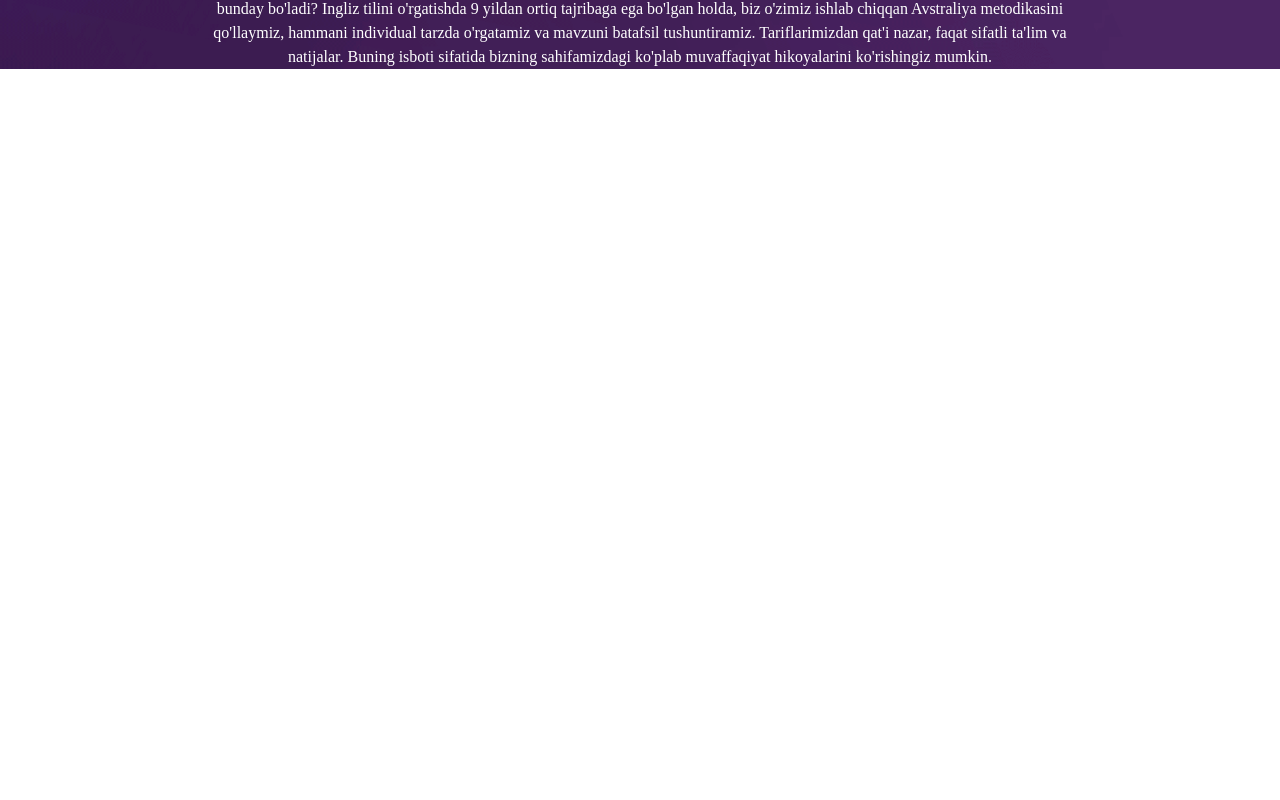
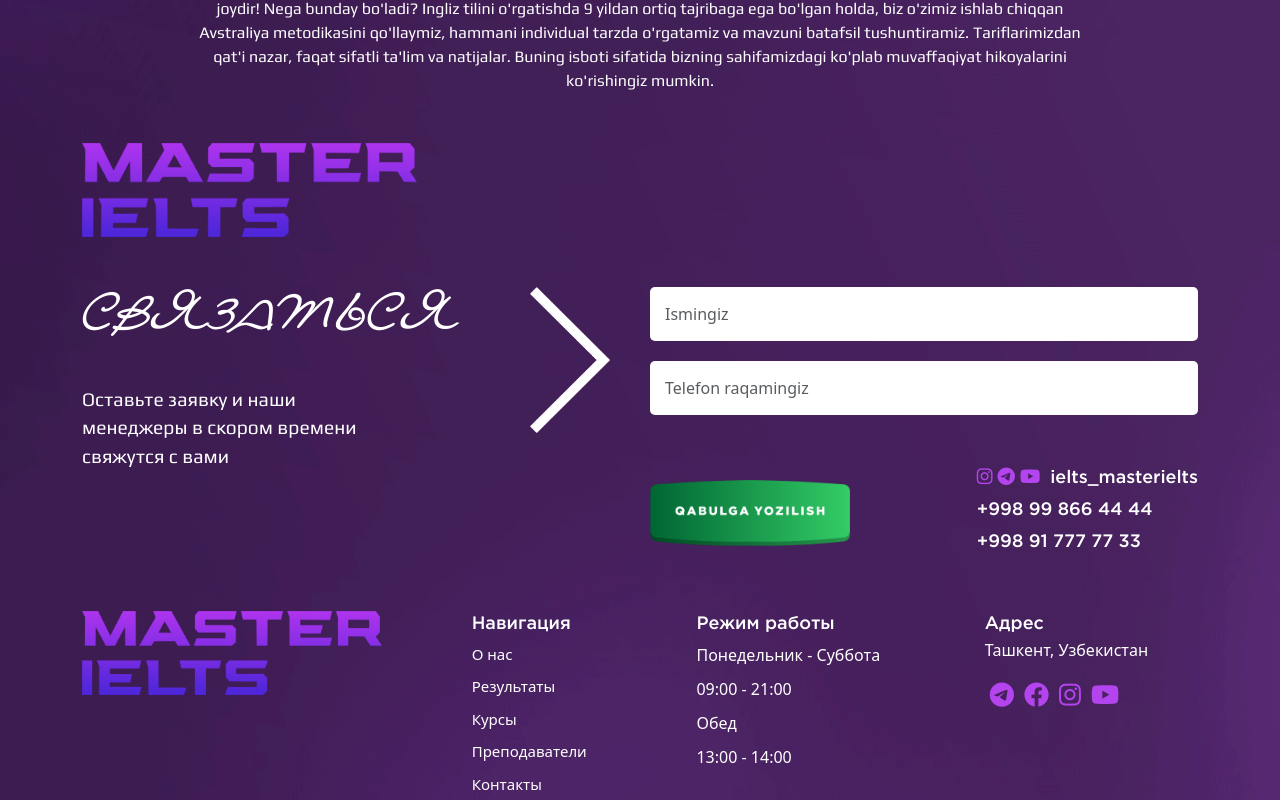
Before and after one commit to Bekzod5272/master-ielts, a Vue app: page / in a window 1280 px wide. Shown: the part 3245-4045 px from the top of the page. Before the commit the page ends 3314 px from the top, so only its background shows below. Built offline with nearby package versions, Linux system fonts and the light colour scheme.

Commit message:
auth footer

```diff
--- /dev/null
+++ b/index.js
@@ -0,0 +1 @@
+console.log('Thank you for using WebStorm 💙')
--- a/package.json
+++ b/package.json
@@ -11,8 +11,10 @@
     "type-check": "vue-tsc --build --force"
   },
   "dependencies": {
+    "axios": "^1.7.7",
     "vue": "^3.4.29",
-    "vue-router": "^4.3.3"
+    "vue-router": "^4.3.3",
+    "vue3-toastify": "^0.2.3"
   },
   "devDependencies": {
     "@tsconfig/node20": "^20.1.4",
--- a/src/App.vue
+++ b/src/App.vue
@@ -4,6 +4,8 @@ import InfoForIelts from "@/pages/InfoForIelts.vue";
 import AboutMentors from "@/pages/AboutMentors.vue";
 import AboutCourse from "@/pages/AboutCourse.vue";
 import AboutEducation from "@/pages/AboutEducation.vue";
+import AuthPage from "@/pages/AuthPage.vue";
+import AppFooter from "@/pages/AppFooter.vue";
 
 
 </script>
@@ -16,6 +18,8 @@ import AboutEducation from "@/pages/AboutEducation.vue";
       <about-course/>
     </div>
     <about-education/>
+    <auth-page/>
+    <app-footer/>
   </div>
 </template>
 <style lang="scss">
@@ -26,7 +30,6 @@ import AboutEducation from "@/pages/AboutEducation.vue";
   background-size: cover;
   background-position: top center;
   position: relative;
-  z-index: -1;
 }
 
 .infos-for-ielts {
--- a/src/assets/base.scss
+++ b/src/assets/base.scss
@@ -1,3 +1,5 @@
+@import 'vue3-toastify/dist/index.css';
+
 * {
   box-sizing: border-box;
   margin: 0;
--- a/src/components/AppBtn.vue
+++ b/src/components/AppBtn.vue
@@ -8,6 +8,7 @@
 
 <style scoped>
 .custom-button {
+  cursor: pointer;
   img {
     width: 200px;
     @media (max-width: 576px) {
--- a/src/components/AuthForm.vue
+++ b/src/components/AuthForm.vue
@@ -1,26 +1,69 @@
+<script setup lang="ts">
+import AppBtn from "@/components/AppBtn.vue";
+import {ref} from "vue";
+import axios from "axios";
+import {toast} from "vue3-toastify";
+
+
+const name = ref('')
+const phoneNumber = ref('')
+
+function handleSubmit() {
+  if (!name.value || !phoneNumber.value) return toast.error("Iltimos ma'lumotlarni kiriting",
+      {
+        position: 'bottom-center',
+        timeout: 3000
+      }
+  )
+  axios.get('https://api.telegram.org/bot7912836970:AAEi1lJACzuHlfkleVrkQoHDlOkJHwRx_LY/sendMessage', {
+    params: {
+      chat_id: 5630347243,
+      text: `Ism:${name.value} \n\nTelefon raqami:${phoneNumber.value}`,
+      parse_mode: 'Markdown'
+    }
+  }).then(() => toast.success("Ma'lumotlaringiz qabul qilingi"))
+}
+</script>
+
 <template>
-  <div class="auth-container">
-    <!-- Chap tomondagi kontent -->
+  <div class="auth-container" id="master-ielts-call">
+    <img src="/public/images/master-ielts-word2.png" class="auth-img img-fluid"/>
+    <div class="auth-section">
+
       <div class="auth-left">
-      <h1 class="auth-left__title">MASTER IELTS</h1>
+        <div class="auth-left-section">
           <h2 class="auth-left__subtitle">СВЯЗАТЬСЯ</h2>
           <p class="auth-left__text">
             Оставьте заявку и наши менеджеры в скором времени свяжутся с вами
           </p>
         </div>
+        <div class="auth-left-section__img">
+          <img src="/public/images/strelka.png" class="auth-left-img"/>
+        </div>
+      </div>
 
-    <!-- O'ng tomondagi forma -->
       <div class="auth-right">
         <div class="auth-form">
-        <input type="text" placeholder="Ismingiz" class="auth-form__input" />
-        <input type="text" placeholder="Telefon raqamingiz" class="auth-form__input" />
-        <button class="auth-form__button">QABULGA YOZILISH</button>
+          <input type="text" placeholder="Ismingiz" v-model="name" class="auth-form__input form-control"/>
+          <input type="text" placeholder="Telefon raqamingiz" v-model="phoneNumber"
+                 class="auth-form__input form-control"/>
         </div>
 
-      <!-- Ijtimoiy tarmoqlar va kontaktlar -->
         <div class="auth-contact">
+          <app-btn class="auth-form__button" @click="handleSubmit"/>
+          <div>
             <div class="auth-contact__social">
-          <span class="social-icon">✈️</span>
+              <div class="auth-contact__social__icons">
+                <a href="https://www.instagram.com/ielts_masterielts">
+                  <i class="fa-brands fa-instagram"></i>
+                </a>
+                <a href="https://t.me/masterielts27">
+                  <i class="fa-brands fa-telegram"></i>
+                </a>
+                <a href="https://www.youtube.com/channel/UCFSHwAgBxpZ6-g9bxrD5sjQ">
+                  <i class="fa-brands fa-youtube"></i>
+                </a>
+              </div>
               <span class="social-text">ielts_masterielts</span>
             </div>
             <div class="auth-contact__phone">
@@ -28,43 +71,95 @@
               <p>+998 91 777 77 33</p>
             </div>
           </div>
+
         </div>
+      </div>
+    </div>
+
   </div>
 </template>
 
-<style scoped>
+<style>
 .auth-container {
+  color: white;
+  height: fit-content;
+  margin-top: 50px;
+}
+
+.auth-section {
   display: flex;
   justify-content: space-between;
-  align-items: center;
-  background: linear-gradient(135deg, #320861, #56119d);
-  padding: 50px;
-  color: white;
-  height: 100vh;
+  gap: 20px;
+  margin-top: 50px;
+  @media (max-width: 768px) {
+    display: flex;
+    flex-direction: column;
+  }
+}
+
+.auth-img {
+  width: 30%;
+  @media (max-width: 768px) {
+    width: 50%;
+  }
 }
 
 .auth-left {
-  width: 40%;
+  width: 50%;
+  display: flex;
+  justify-content: space-between;
+  @media (max-width: 768px) {
+    width: 100%;
+  }
+}
+
+.auth-left-section {
   text-align: left;
 }
 
-.auth-left__title {
-  font-size: 3em;
-  font-weight: bold;
-  margin-bottom: 10px;
-}
-
 .auth-left__subtitle {
-  font-size: 2em;
+  font-size: 2.5em;
+  font-weight: 800;
   margin-bottom: 20px;
+  font-family: OFONT_RU_LAINYDAY;
 }
 
 .auth-left__text {
+  width: 70%;
+  display: inline-block;
   font-size: 1.2em;
+  margin-top: 30px;
+  font-family: PLAY_REGULAR;
+
+}
+
+.auth-left-section__img {
+  margin-right: 20px;
+  @media (max-width: 1024px) {
+    display: none;
+    margin-right:0;
+  }
+}
+
+.auth-left-img {
+  width: 80px;
+  height: fit-content;
+  cursor: pointer;
+  transition: transform 0.3s ease-in-out, width 0.3s ease-in-out;
+  @media (max-width: 991px) {
+    width: 50px;
+  }
+}
+
+.auth-left-img:hover {
+  transform: scale(1.2);
 }
 
 .auth-right {
   width: 50%;
+  @media (max-width: 768px) {
+    width: 100%;
+  }
 }
 
 .auth-form {
@@ -83,34 +178,30 @@
   border: none;
 }
 
-.auth-form__button {
-  background-color: #2ecc71;
-  color: white;
-  padding: 15px 40px;
-  font-size: 1.2em;
-  border: none;
-  border-radius: 5px;
-  cursor: pointer;
-  transition: background-color 0.3s ease;
-}
-
-.auth-form__button:hover {
-  background-color: #27ae60;
-}
 
 .auth-contact {
   display: flex;
+  align-items: center;
   justify-content: space-between;
-  align-items: center;
+  gap: 10px;
+  font-size: 18px;
+  font-weight: inherit;
+  font-family: GothamProMedium;
 }
 
 .auth-contact__social {
   display: flex;
   align-items: center;
+  gap: 10px;
 }
 
-.social-icon {
-  margin-right: 10px;
+.auth-contact__social__icons {
+  display: flex;
+  gap: 5px;
+
+  a {
+    color: #B444EE;
+  }
 }
 
 .auth-contact__phone p {
--- a/src/main.ts
+++ b/src/main.ts
@@ -1,11 +1,15 @@
 import './assets/base.scss'
 
-import { createApp } from 'vue'
+import {createApp} from 'vue'
 import App from './App.vue'
 import router from './router'
 
 const app = createApp(App)
+import Vue3Toasity, {type ToastContainerOptions} from 'vue3-toastify';
 
-app.use(router)
+app.use(router, Vue3Toasity, {
+    // autoClose: 3000,
+    // position: "bottom-right",
+} as ToastContainerOptions);
 
 app.mount('#app')
--- a/src/pages/AboutCourse.vue
+++ b/src/pages/AboutCourse.vue
@@ -2,6 +2,14 @@
 import {dataInfoCourseFirstPage} from "@/constans";
 import {dataInfoCourseSecondPage} from "@/constans";
 import AppBtn from "@/components/AppBtn.vue";
+
+
+function scrollToForm() {
+  document.getElementById("qabulga-yozilish").scrollIntoView({
+    behavior: "smooth"
+  })
+  alert('dsa')
+}
 </script>
 <template>
   <div class="about-ielts container">
@@ -57,7 +65,7 @@ import AppBtn from "@/components/AppBtn.vue";
       </div>
     </div>
     <img src="/public/images/book.png" class="about-ielts__back-image img-fluid"/>
-    <app-btn class="about-ielts__footer-btn"/>
+    <app-btn class="about-ielts__footer-btn" href="#" @click="scrollToForm()"/>
   </div>
 </template>
 <style scoped lang="scss">
@@ -140,6 +148,7 @@ import AppBtn from "@/components/AppBtn.vue";
     }
 
   }
+
   &__footer-btn {
     position: absolute;
     bottom: -20px;
@@ -158,6 +167,7 @@ import AppBtn from "@/components/AppBtn.vue";
   &__items {
     margin-bottom: 20px;
   }
+
   &__footer {
     display: flex;
     justify-content: center;
--- a/src/pages/AboutEducation.vue
+++ b/src/pages/AboutEducation.vue
@@ -36,7 +36,7 @@
   width: 70%;
   margin: 0 auto;
   text-align: center;
-  font-family: GothamPro;
+  font-family: PLAY_REGULAR;
   color: white;
   margin-top: 100px;
 }
--- /dev/null
+++ b/src/pages/AppFooter.vue
@@ -0,0 +1,123 @@
+<script setup lang="ts">
+</script>
+<template>
+  <div class="footer container">
+    <div class="footer__container">
+      <div class="footer__logo">
+        <img src="/public/images/master-ielts-word2.png">
+      </div>
+      <div class="footer__nav">
+        <div>
+          <p class="footer__nav__title">Навигация</p>
+          <ul class="footer__nav__list">
+            <li><a href="#">О нас</a></li>
+            <li><a href="#">Результаты</a></li>
+            <li><a href="#">Курсы</a></li>
+            <li><a href="#">Преподаватели</a></li>
+            <li><a href="#">Контакты</a></li>
+          </ul>
+        </div>
+        <div class="footer__hours">
+          <p class="footer__nav__title">Режим работы</p>
+          <ul>
+            <li>Понедельник - Суббота</li>
+            <li>09:00 - 21:00</li>
+            <li>Обед</li>
+            <li>13:00 - 14:00</li>
+          </ul>
+        </div>
+        <div class="footer__address">
+          <p class="footer__address__title">Адрес</p>
+          <p>Ташкент, Узбекистан</p>
+          <div class="footer__social">
+            <a href="#"><i class="fa-brands fa-telegram"></i></a>
+            <a href="#"><i class="fa-brands fa-facebook"></i></a>
+            <a href="#"><i class="fa-brands fa-instagram"></i></a>
+            <a href="#"><i class="fa-brands fa-youtube"></i></a>
+          </div>
+        </div>
+      </div>
+    </div>
+  </div>
+</template>
+<style scoped lang="scss">
+.footer {
+  margin-top: 50px;
+  color: white;
+
+  li {
+    list-style: none;
+  }
+
+  a {
+    text-decoration: none;
+  }
+}
+
+.footer__container {
+  display: flex;
+  flex-wrap: wrap;
+  justify-content: space-around;
+}
+
+.footer__logo {
+  width: 30%;
+}
+
+.footer__logo img {
+  width: 300px;
+}
+
+.footer__nav {
+  display: flex;
+  width: 70%;
+  justify-content: space-around;
+
+  &__title {
+    padding: 0 0 0 5px;
+    font-size: 18px;
+    font-family: GothamProMedium;
+  }
+
+  &__list {
+    font-size: 15px;
+
+    li {
+      padding: 5px;
+    }
+
+    a {
+      color: #fff;
+    }
+  }
+}
+
+.footer__hours {
+  li {
+    padding: 5px;
+  }
+
+  a {
+    color: #fff;
+  }
+}
+
+.footer__address {
+  &__title {
+    font-size: 18px;
+    font-family: GothamProMedium;
+  }
+  a {
+    padding: 5px;
+    color: #fff;
+
+    i {
+      font-size: 25px;
+      color: #B444EE;
+    }
+  }
+}
+.footer__social {
+  margin-top: 20px;
+}
+</style>
--- /dev/null
+++ b/src/pages/AuthPage.vue
@@ -0,0 +1,9 @@
+<script setup lang="ts">
+
+import AuthForm from "@/components/AuthForm.vue";
+</script>
+<template>
+  <div class="container">
+    <auth-form/>
+  </div>
+</template>
```
Also changed, not shown: public/images/strelka.png (added), src/pages/LocationMap.vue (added), 1 other file (tests, documents, lock files or other folders). Lines whose indentation alone changed are shown as unchanged.
